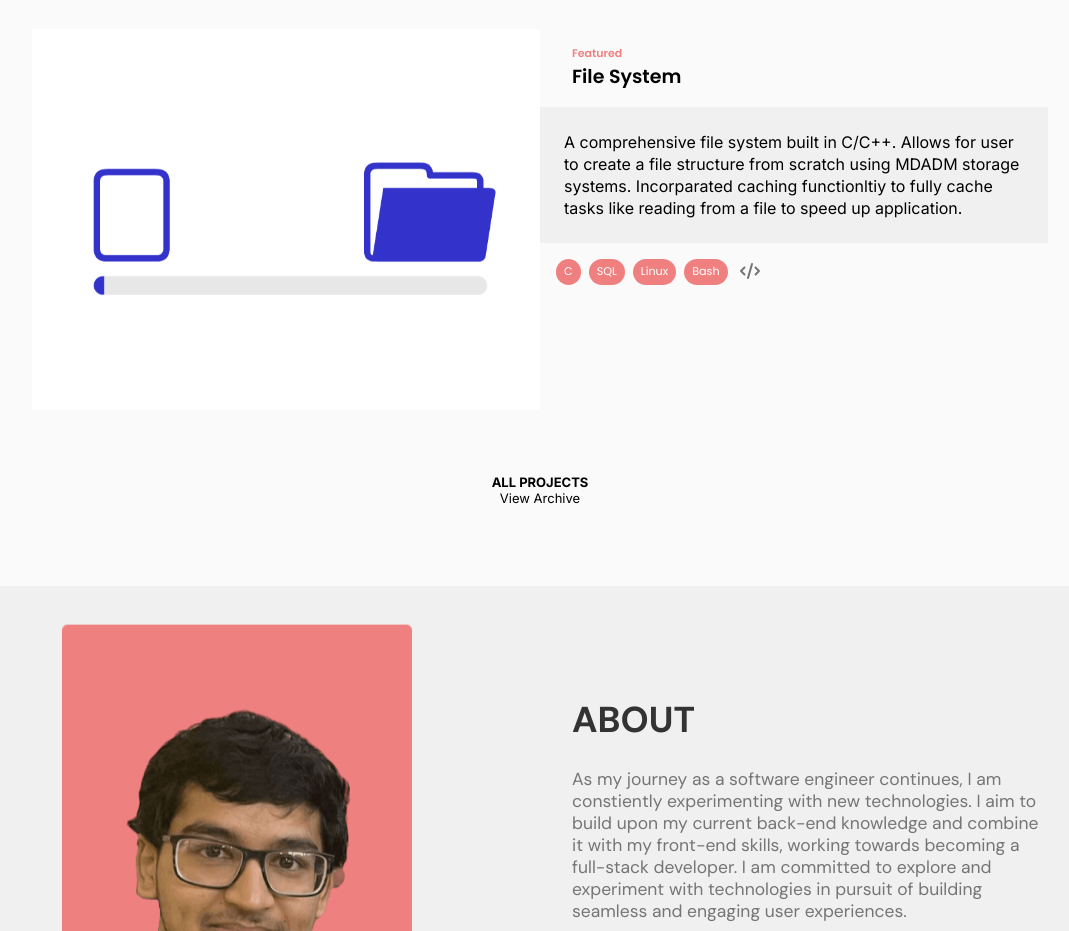
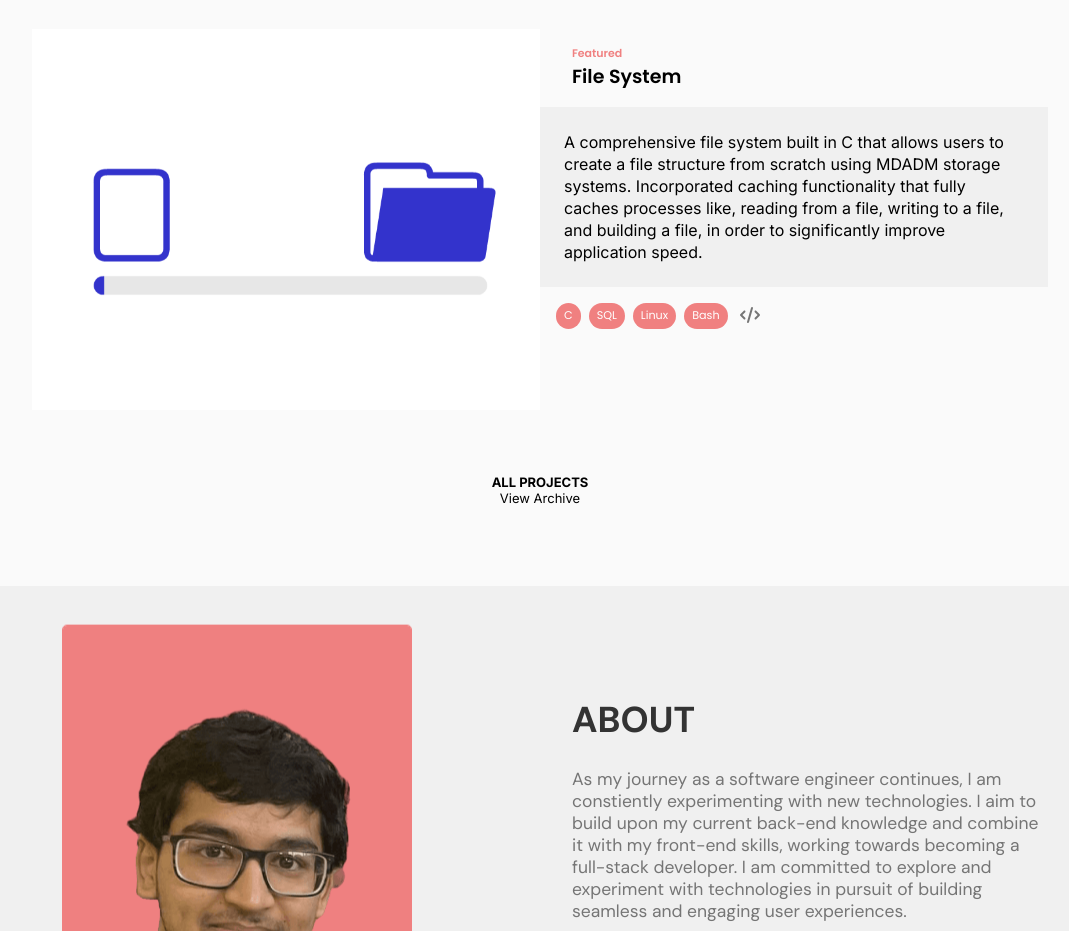
Before and after one commit to daxpatel2/dev-portfolio, a React (Vite) app: page / in a window 1280 px wide. Shown: the part 1600-2531 px from the top of the page, without its empty margins (100-1169 px from the left). Built offline with nearby package versions, Linux system fonts and the light colour scheme.

Commit message:
typo fixes

```diff
--- a/src/components/constants/index.js
+++ b/src/components/constants/index.js
@@ -23,7 +23,7 @@ const projects = [
   {
     name: "File System",
     description:
-      "A comprehensive file system built in C/C++. Allows for user to create a file structure from scratch using MDADM storage systems. Incorparated caching functionltiy to fully cache tasks like reading from a file to speed up application.",
+      "A comprehensive file system built in C that allows users to create a file structure from scratch using MDADM storage systems. Incorporated caching functionality that fully caches processes like, reading from a file, writing to a file, and building a file, in order to significantly improve application speed.",
     gif: {
       image: null,
     },
```
